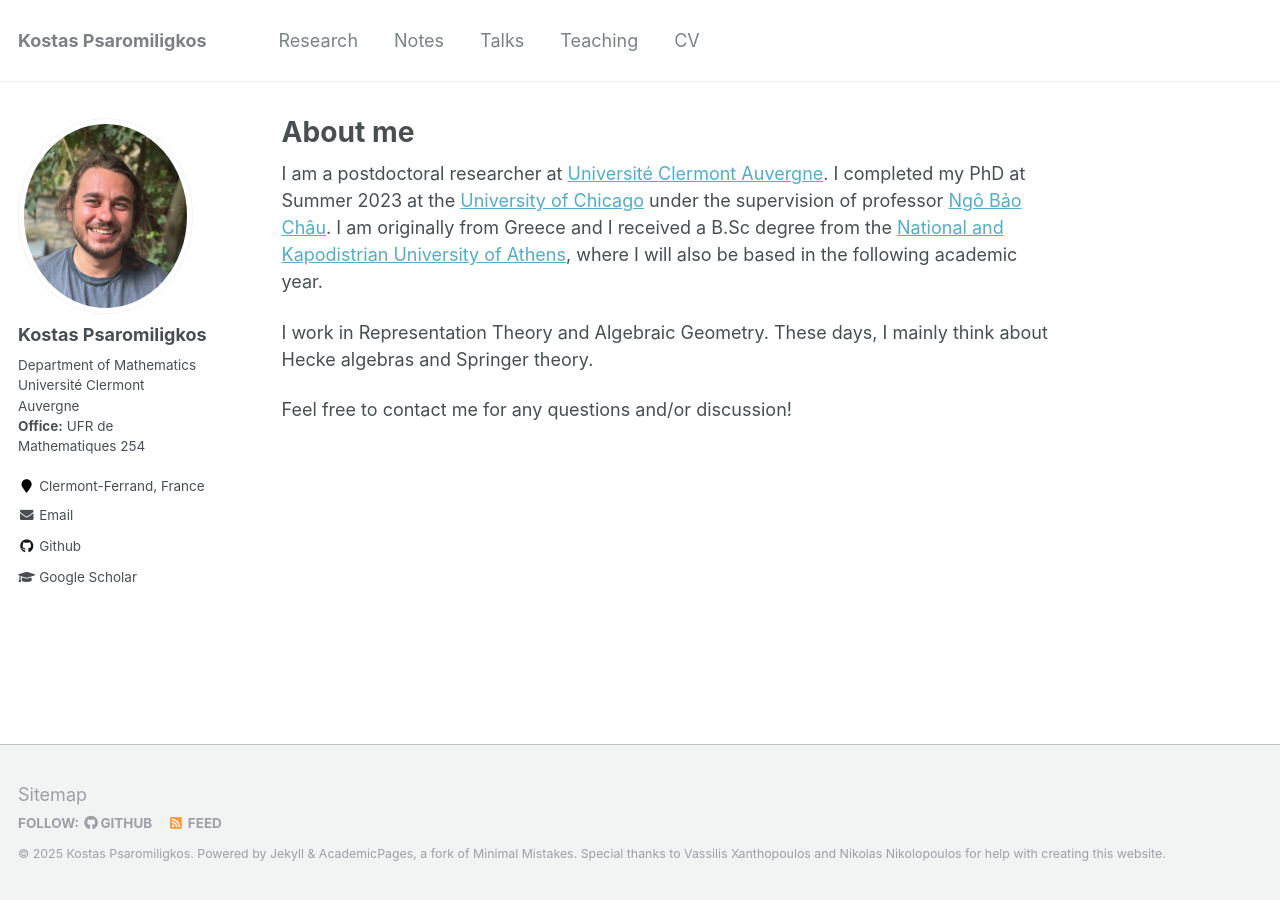
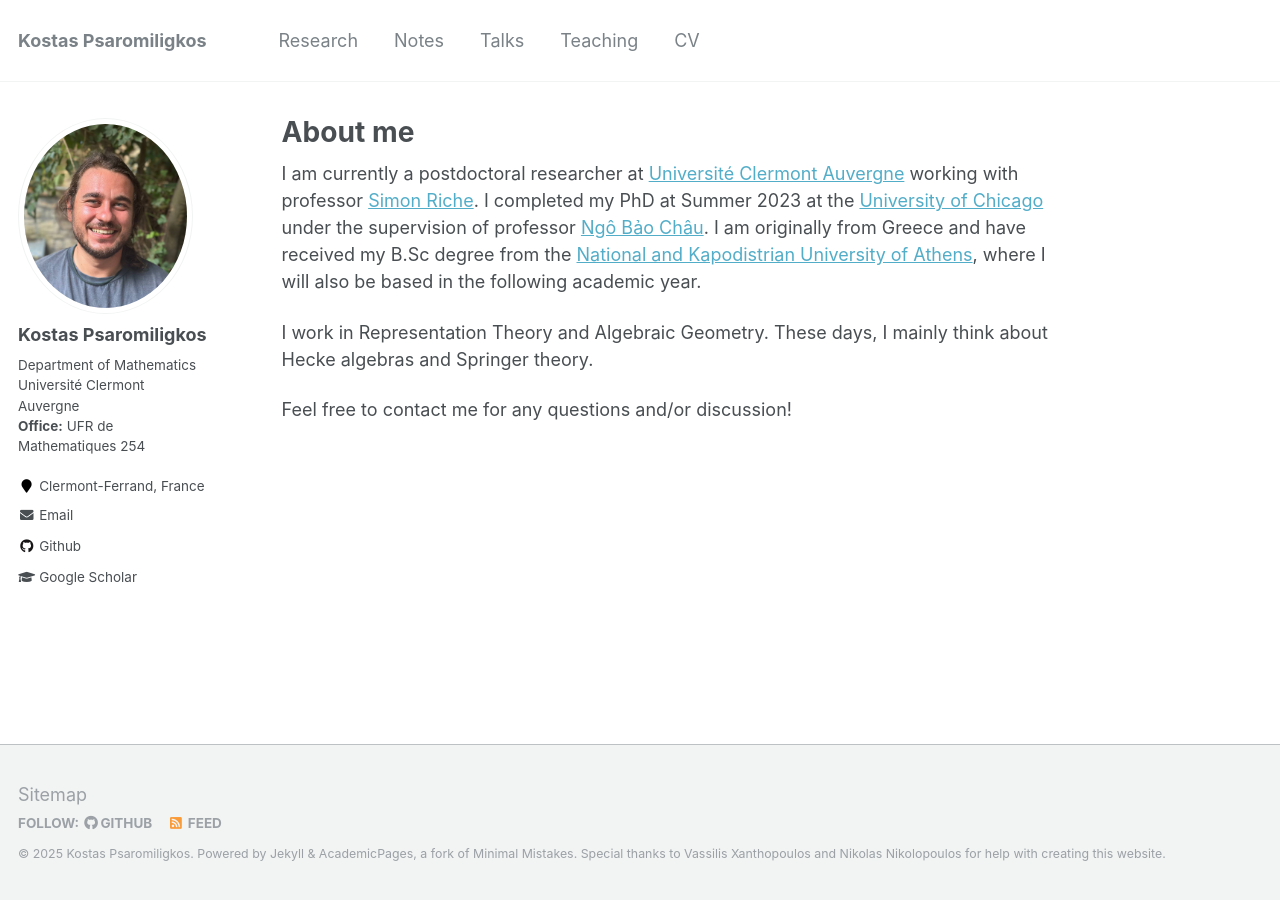
Before and after one commit to kostaspsa/kostaspsa.github.io, a Jekyll site: the page built from _pages/about.md, in a window 1280 px wide. Built offline with Jekyll 4.4.1, drawn with Linux system fonts in a browser that asks for light colours.

Commit message:
Update about.md

```diff
--- a/_pages/about.md
+++ b/_pages/about.md
@@ -8,7 +8,7 @@ redirect_from:
   - /about.html
 ---
 
-I am a postdoctoral researcher at [Université Clermont Auvergne](https://www.uca.fr/). I completed my PhD at Summer 2023 at the [University of Chicago](https://mathematics.uchicago.edu/) under the supervision of professor [Ngô Bảo Châu](https://math.uchicago.edu/~ngo/). I am originally from Greece and I received a B.Sc degree from the [National and Kapodistrian University of Athens](https://www.math.uoa.gr/), where I will also be based in the following academic year.
+I am currently a postdoctoral researcher at [Université Clermont Auvergne](https://www.uca.fr/) working with professor [Simon Riche](https://riche.perso.math.cnrs.fr/). I completed my PhD at Summer 2023 at the [University of Chicago](https://mathematics.uchicago.edu/) under the supervision of professor [Ngô Bảo Châu](https://math.uchicago.edu/~ngo/). I am originally from Greece and have received my B.Sc degree from the [National and Kapodistrian University of Athens](https://www.math.uoa.gr/), where I will also be based in the following academic year.
 
 I work in Representation Theory and Algebraic Geometry. These days, I mainly think about Hecke algebras and Springer theory.
 
```
